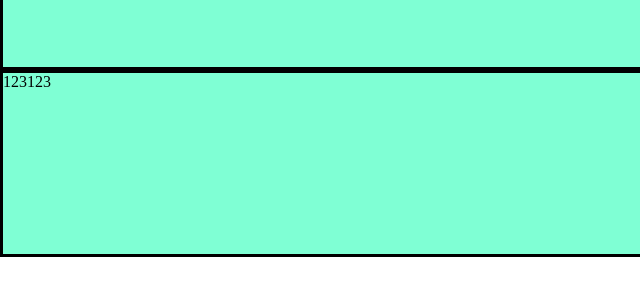
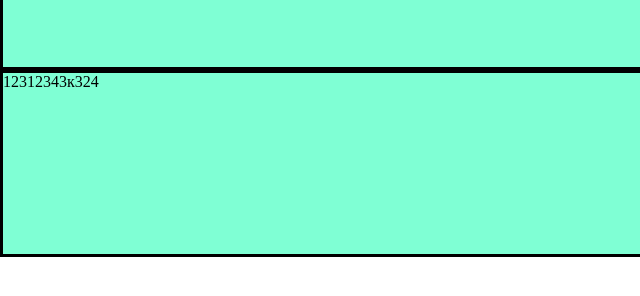
Before and after one commit to Dianom23/StasFirstSite, a plain HTML site: page index.html in a window 1280 px wide. Shown: the part 414-710 px from the top of the page, 0-640 px from the left. Drawn offline with Linux system fonts and the light colour scheme.

Commit message:
1ё231223

```diff
--- a/index.html
+++ b/index.html
@@ -11,7 +11,7 @@
     <div class="container">
         <div class="box">м1223122м31</div>
         <div class="box"></div>
-        <div class="box">123123</div>
+        <div class="box">12312343к324</div>
     </div>
 </body>
 </html>
```
